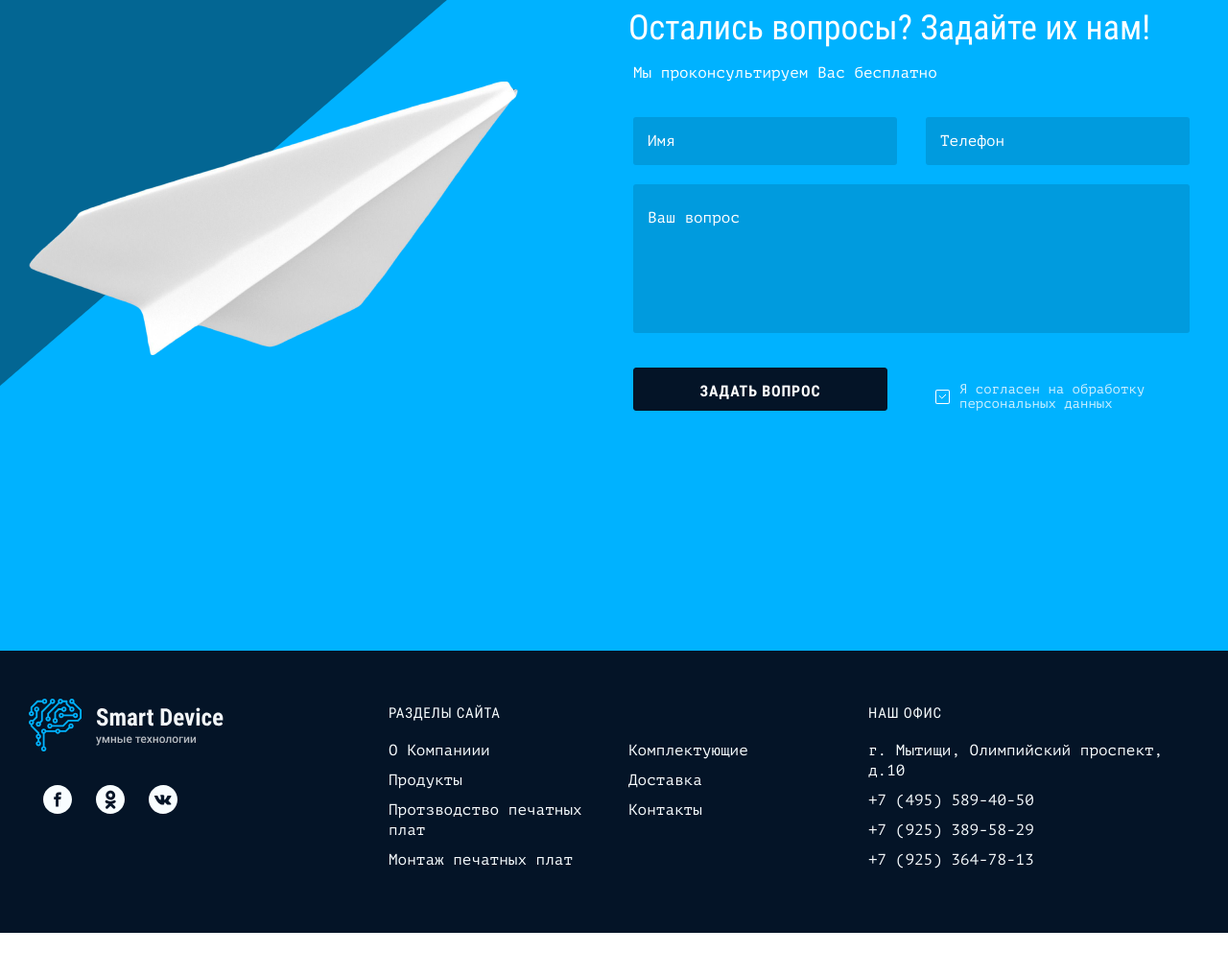
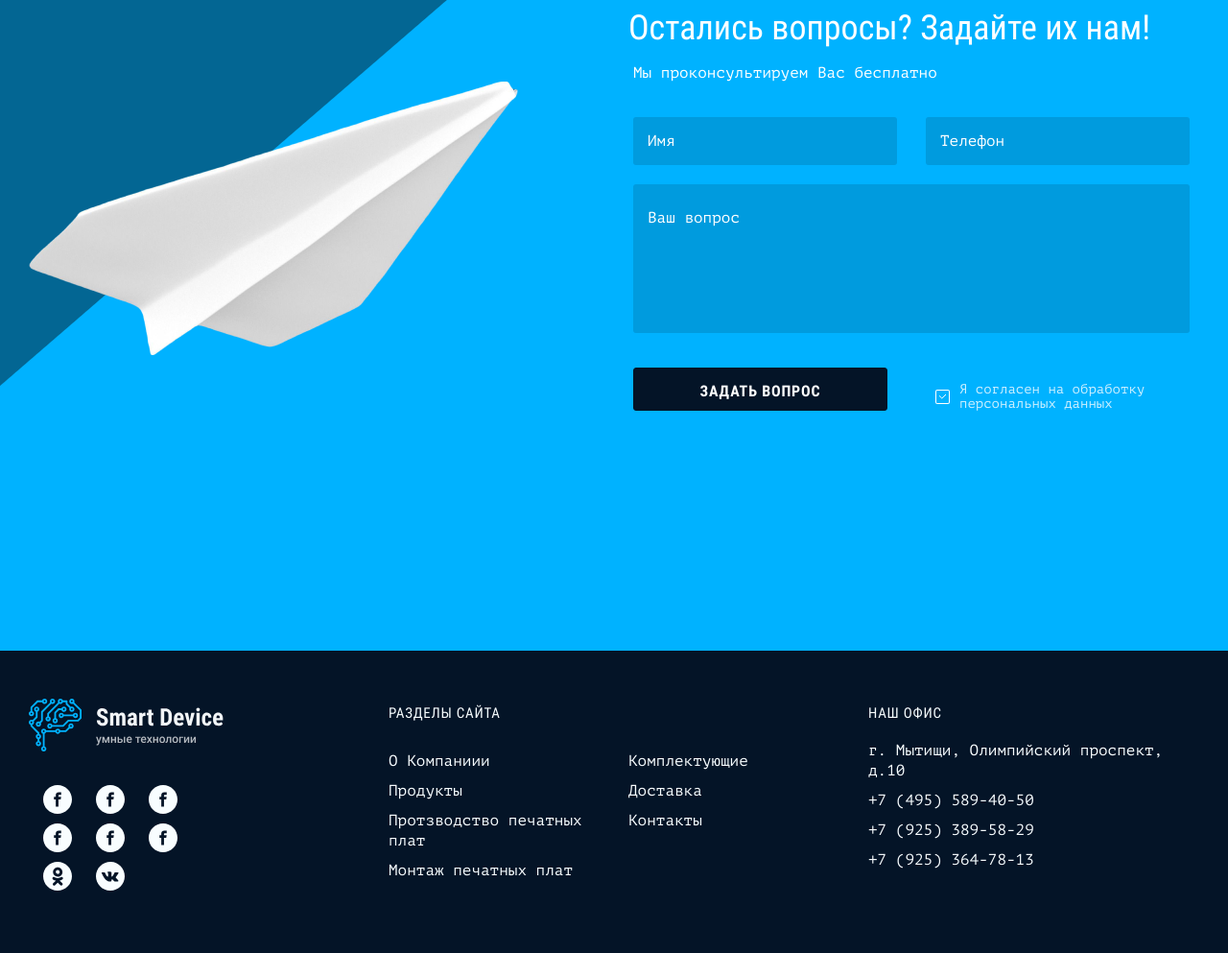
Before and after one commit to nikitasech/smart-device, a website built with webpack: page source/index.html in a window 1280 px wide. Shown: the part 3292-4285 px from the top of the page at 96% size. Before the commit the page ends 4264 px from the top, so only its background shows below. Built offline with nearby package versions, Linux system fonts and the light colour scheme; files whose address does not match are found by name.

Commit message:
Изменил раскладку социальных кнопок при переполнении

```diff
--- a/source/index.html
+++ b/source/index.html
@@ -151,6 +151,46 @@
             </a>
           </li>
           <li class="socials__item">
+            <a class="socials__link" href="#" aria-label="Facebook">
+              <svg class="socials__icon" width="30" height="30">
+                <use xlink:href="img/sprite_auto.svg#icon-fb"></use>
+              </svg>
+            </a>
+          </li>
+
+          <li class="socials__item">
+            <a class="socials__link" href="#" aria-label="Facebook">
+              <svg class="socials__icon" width="30" height="30">
+                <use xlink:href="img/sprite_auto.svg#icon-fb"></use>
+              </svg>
+            </a>
+          </li>
+
+          <li class="socials__item">
+            <a class="socials__link" href="#" aria-label="Facebook">
+              <svg class="socials__icon" width="30" height="30">
+                <use xlink:href="img/sprite_auto.svg#icon-fb"></use>
+              </svg>
+            </a>
+          </li>
+
+          <li class="socials__item">
+            <a class="socials__link" href="#" aria-label="Facebook">
+              <svg class="socials__icon" width="30" height="30">
+                <use xlink:href="img/sprite_auto.svg#icon-fb"></use>
+              </svg>
+            </a>
+          </li>
+
+          <li class="socials__item">
+            <a class="socials__link" href="#" aria-label="Facebook">
+              <svg class="socials__icon" width="30" height="30">
+                <use xlink:href="img/sprite_auto.svg#icon-fb"></use>
+              </svg>
+            </a>
+          </li>
+
+          <li class="socials__item">
             <a class="socials__link" href="#" aria-label="Одноклассники">
               <svg class="socials__icon" width="30" height="30">
                 <use xlink:href="img/sprite_auto.svg#icon-ok"></use>
--- a/source/sass/blocks/product.scss
+++ b/source/sass/blocks/product.scss
@@ -20,6 +20,7 @@
     padding-bottom: 37px;
     padding-left: 45px;
   }
+
   @include vp-767 {
     padding-top: 26px;
     padding-right: 30px;
@@ -49,6 +50,7 @@
     @include vp-1023 {
       background-position: 30px center;
     }
+
     @include vp-767 {
       width: 40px;
       height: 40px;
@@ -72,6 +74,7 @@
         background-image: url("../img/tablet-catalog-production@2x.jpg");
       }
     }
+
     @include vp-767 {
       background-image: url("../img/mobile-catalog-production@1x.jpg");
 
@@ -98,6 +101,7 @@
         background-image: url("../img/tablet-catalog-montage@2x.jpg");
       }
     }
+
     @include vp-767 {
       background-image: url("../img/mobile-catalog-montage@1x.jpg");
 
@@ -123,6 +127,7 @@
         background-image: url("../img/tablet-catalog-accessories@2x.jpg");
       }
     }
+
     @include vp-767 {
       background-image: url("../img/mobile-catalog-accessories@1x.jpg");
 
@@ -157,6 +162,7 @@
   @include vp-1023 {
     width: 150px;
   }
+
   @include vp-767 {
     width: 135px;
 
--- a/source/sass/blocks/socials.scss
+++ b/source/sass/blocks/socials.scss
@@ -1,5 +1,7 @@
 .socials {
   display: flex;
+  flex-wrap: wrap;
+  width: 215px;
   margin-top: 0;
   margin-bottom: 0;
   padding-left: 0;
@@ -9,6 +11,7 @@
 
 .socials__item {
   margin-right: 25px;
+  margin-bottom: 10px;
 
   &:last-child {
     margin-right: 0;
@@ -25,5 +28,6 @@
 
 .socials__icon {
   display: block;
+
   fill: $color-alice-blue;
 }
```
Also changed, not shown: build/css/style.css, build/css/style.min.css, build/index.html, 1 other file.
